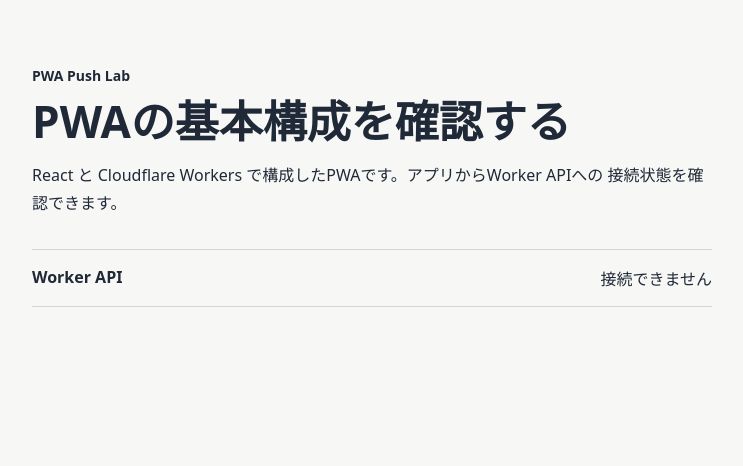
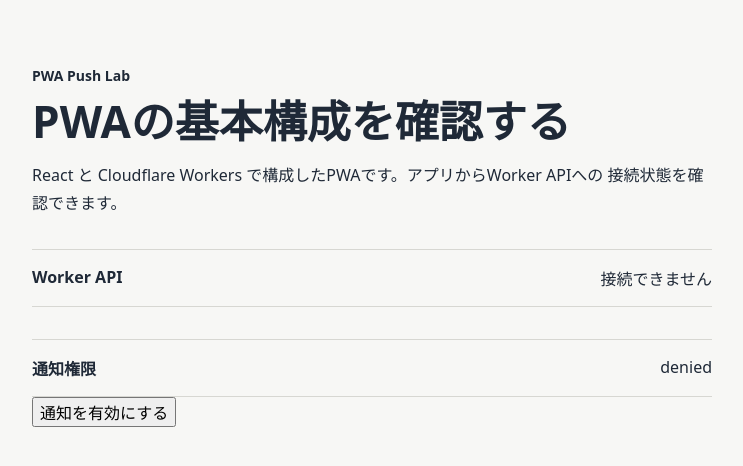
Before and after one commit to 427harinn/pwa-push-lab, a React (Vite) app: page / in a window 1280 px wide. Shown: the top 466 px of the page, without its empty margins (268-1011 px from the left). Built offline with nearby package versions, Linux system fonts and the light colour scheme; no server answers.

Commit message:
通知許可の処理を追加

```diff
--- a/src/App.tsx
+++ b/src/App.tsx
@@ -7,6 +7,13 @@
 
 export function App() {
   const [apiStatus, setApiStatus] = useState("確認中...");
+  const [notificationStatus, setNotificationStatus] = useState<
+    NotificationPermission | "unsupported"
+  >(() =>
+    typeof Notification === "undefined"
+      ? "unsupported"
+      : Notification.permission
+  );
 
   useEffect(() => {
     fetch("/api/health")
@@ -17,6 +24,20 @@
       .then((data) => setApiStatus(data.ok ? "接続できています" : "接続できません"))
       .catch(() => setApiStatus("接続できません"));
   }, []);
+
+  async function requestNotificationPermission() {
+    if (typeof Notification === "undefined") {
+      setNotificationStatus("unsupported");
+      return;
+    }
+
+    try {
+      const permission = await Notification.requestPermission();
+      setNotificationStatus(permission);
+    } catch {
+      setNotificationStatus(Notification.permission);
+    }
+  }
 
   return (
     <main className="container">
@@ -34,6 +55,17 @@
         <span>{apiStatus}</span>
       </section>
 
+      <section className="status">
+        <strong>通知権限</strong>
+        <span>{notificationStatus}</span>
+      </section>
+
+      <button
+        onClick={requestNotificationPermission}
+        disabled={notificationStatus === "unsupported"}
+      >
+        通知を有効にする
+      </button>
     </main>
   );
 }
```
